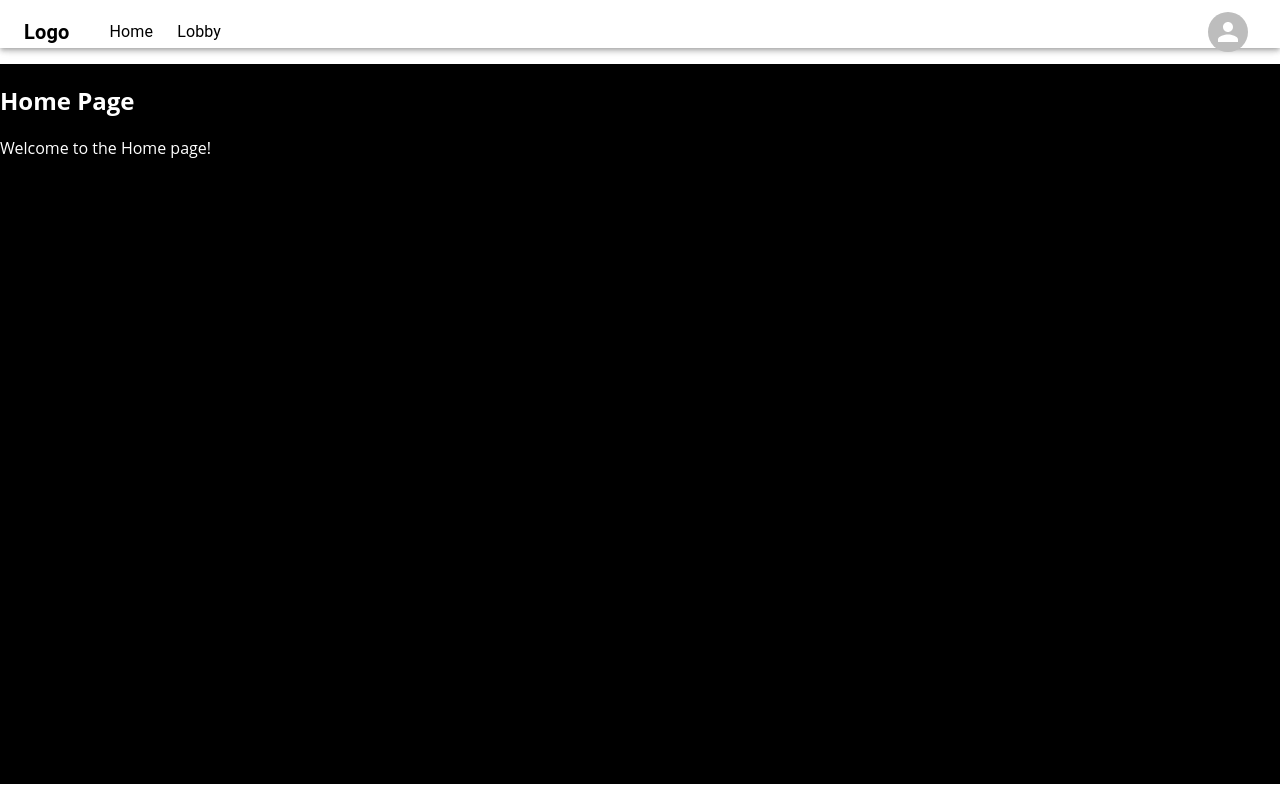
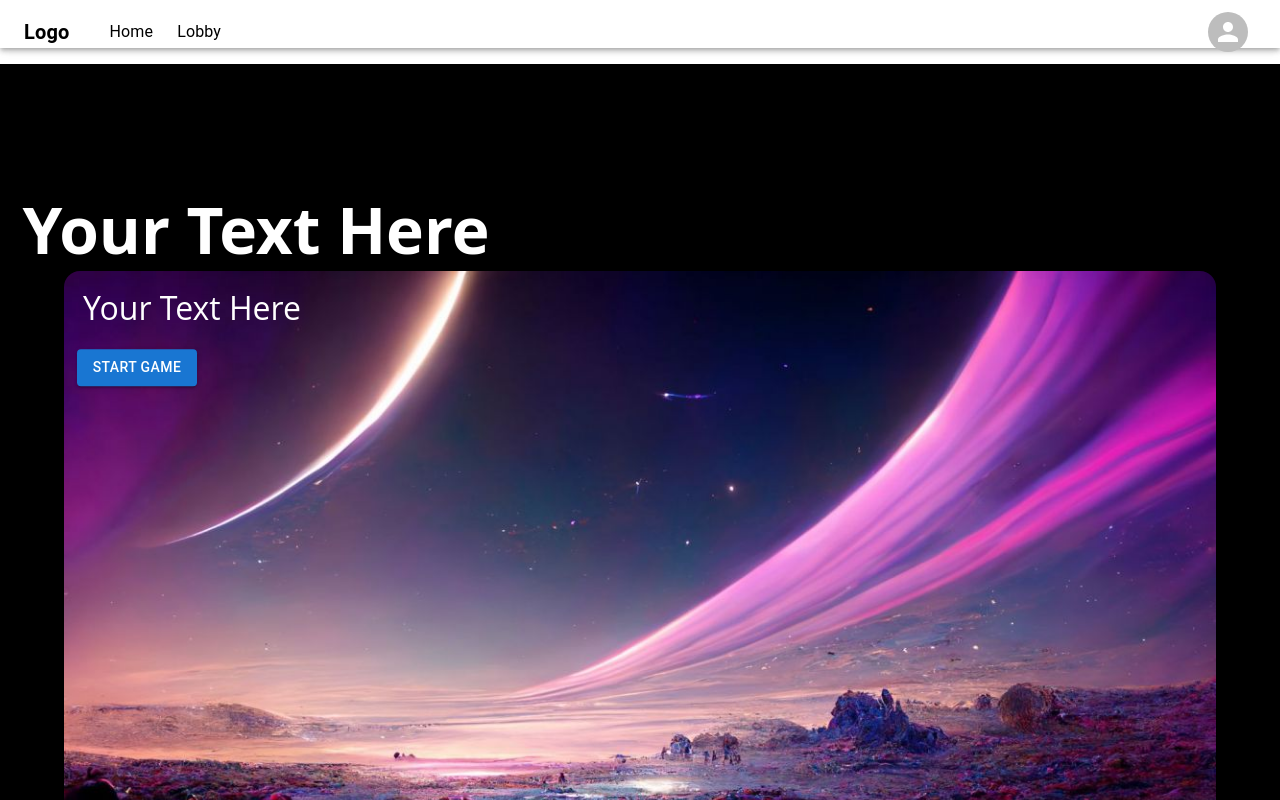
Before and after one commit to PassawutP/Intania-Hackathon, a React (Create React App) app in the folder frontend/: page / in a window 1280 px wide. Shown: the top 800 px of the page. Built offline with nearby package versions, Linux system fonts and the light colour scheme.

Commit message:
copium Home

```diff
--- a/frontend/src/pages/Home.tsx
+++ b/frontend/src/pages/Home.tsx
@@ -1,11 +1,61 @@
 import React from 'react';
+import Button from '@mui/material/Button';
+import { useNavigate } from 'react-router-dom';
 
 const Home: React.FC = () => {
+  const navigate = useNavigate();
+
   return (
     <div style={{ display: 'flex', flexDirection: 'column', height: '90vh' }}>
       <div style={{ flex: 1, backgroundColor: 'black', color: 'white' }}>
-        <h2>Home Page</h2>
-        <p>Welcome to the Home page!</p>
+
+      <div
+          style={{
+            position: 'relative',
+            top: '18%',
+            left: '20%',
+            transform: 'translate(-50%, -50%)',
+            color: 'white',
+            fontSize: '4em',
+            fontStyle: 'bold',
+            fontWeight: 'bold',
+            textAlign: 'center',
+          }}
+        >
+          Your Text Here
+        </div>
+
+
+        <div
+          style={{
+            position: 'relative',
+            top: '18%',
+            left: '15%',
+            marginTop: '20px',
+            transform: 'translate(-50%, -50%)',
+            color: 'white',
+            fontSize: '2em',
+            textAlign: 'center',
+          }}
+        >
+          Your Text Here
+
+          <div style={{ display: 'flex', justifyContent: 'center', marginTop: '20px', marginRight: '110px' }}>
+          <Button variant="contained" color="primary" onClick={() => navigate('/lobby')}>
+            Start Game
+          </Button>
+        </div>
+        </div>
+
+
+
+        <img src={require('../assets/images/AIimg.jpg')} alt="AI Image"
+        style={{ width: '90%', height: 'auto' , borderRadius: '16px',
+          display: 'block',
+          margin: '0 auto',}} />
+        <div>
+          <p>Welcome to the Home page!</p>
+        </div>
       </div>
     </div>
   );
```
